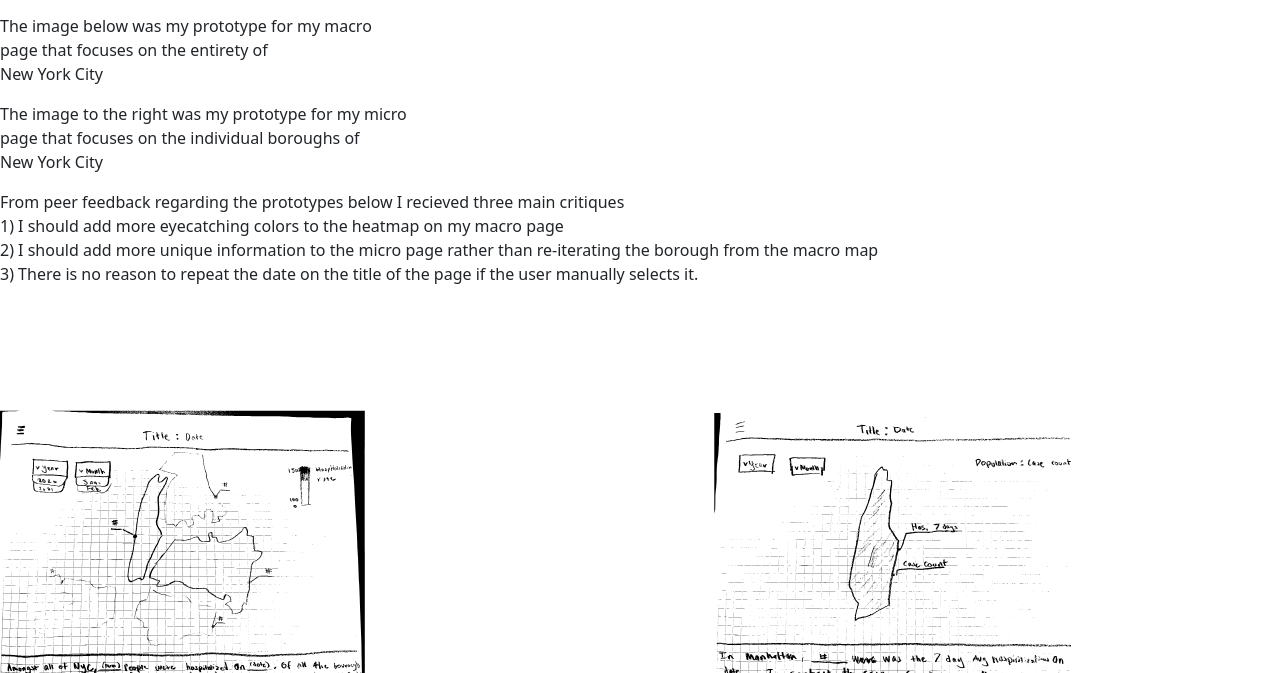
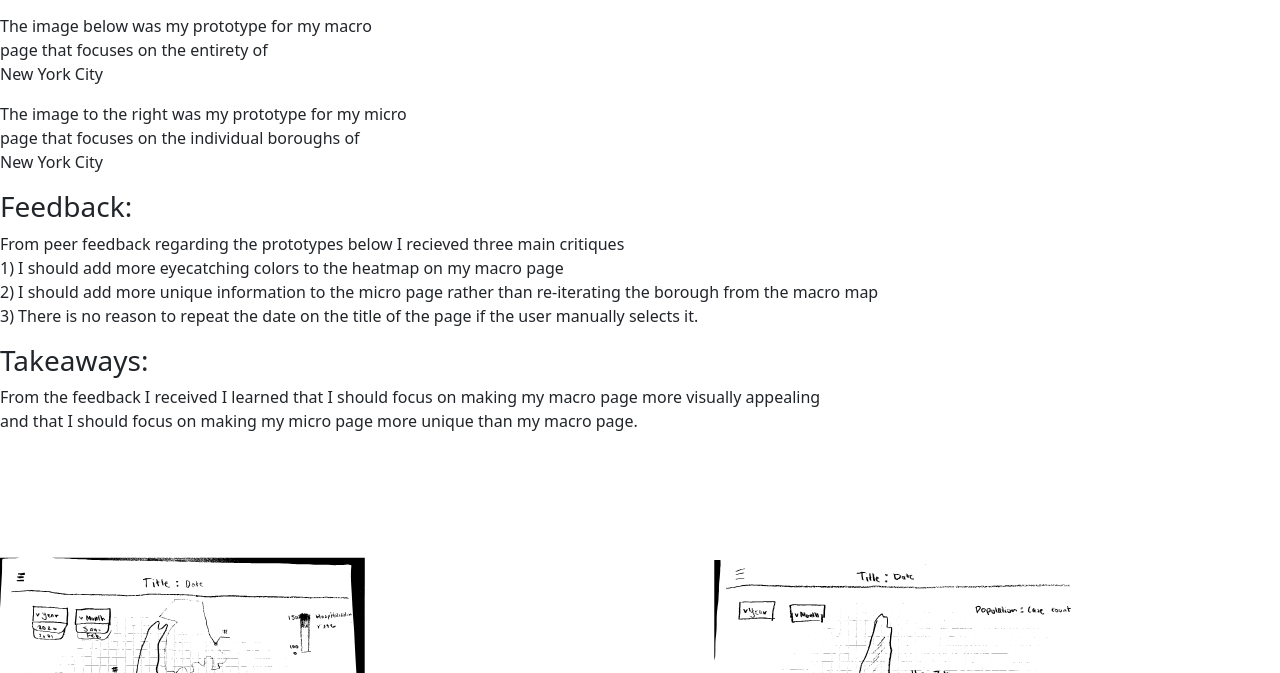
Before and after one commit to era-trin/Data-Journalism-Final, a Flask app: page /about in a window 1280 px wide. Shown: the part 210-883 px from the top of the page. Run offline with Flask 3, Linux system fonts and the light colour scheme.

Commit message:
added takeaways to about.html

```diff
--- a/FinalDJProject/templates/about.html
+++ b/FinalDJProject/templates/about.html
@@ -32,12 +32,16 @@
      page that focuses on the individual boroughs of<br>
     New York City </p>
 
-
+ <h3>Feedback:</h3>
     <p>From peer feedback regarding the prototypes below I recieved three main critiques<br>
     1) I should add more eyecatching colors to the heatmap on my macro page<br>
     2) I should add more unique information to the micro page rather than re-iterating the borough from the macro map<br>
     3) There is no reason to repeat the date on the title of the page if the user manually selects it.
 </p>
+
+<h3>Takeaways:</h3>
+<p>From the feedback I received I learned that I should focus on making my macro page more visually appealing<br>
+    and that I should focus on making my micro page more unique than my macro page.</p>
 
 {%include 'macro_prototype.svg'%}
 
```
